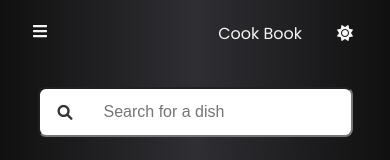
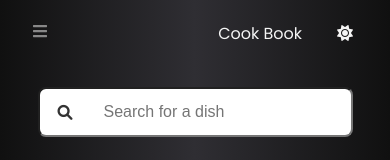
Before and after one commit to ShubhamChavhan09/cook-book, a React (Create React App) app: page / in a window 390 px wide. Shown: the top 160 px of the page. Built offline with nearby package versions, Linux system fonts and the light colour scheme.

Commit message:
Added color to hamburger icon and text align center to  navlink

```diff
--- a/src/components/Navigation/index.js
+++ b/src/components/Navigation/index.js
@@ -13,7 +13,7 @@ const Navigation = ({ theme, toggleTheme }) => {
     <Nav>
       <SideBar>
         <div>
-          <FaBars onClick={showSidebar} />
+          <FaBars style={{ color: "#888" }} onClick={showSidebar} />
         </div>
 
         {/* styling in GlobalStyle */}
@@ -119,12 +119,14 @@ const SideBar = styled.div`
   z-index: 1;
   display: none;
   ul {
+    width: 100%;
     padding: 0;
   }
   li {
     list-style-type: none;
     font-size: 1.1rem;
     margin: 40px 0;
+    text-align: center;
   }
 
   @media (max-width: 800px) {
```
